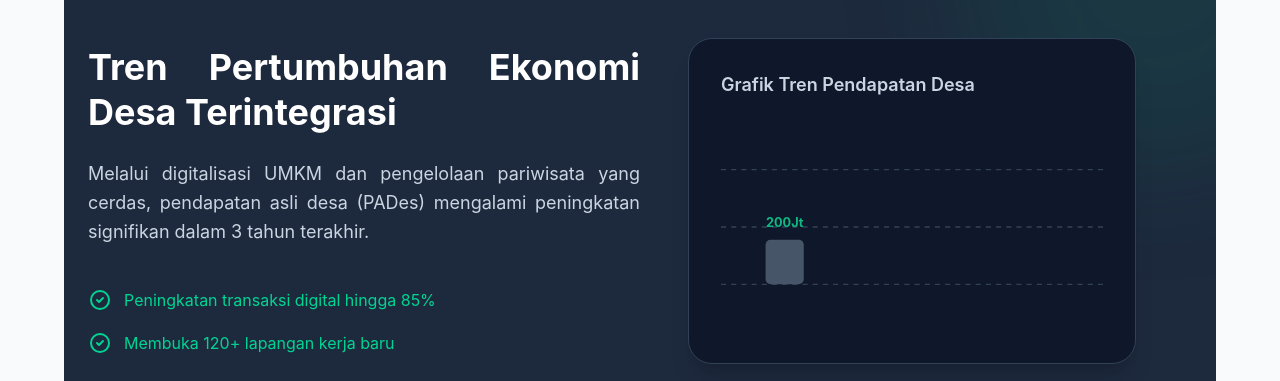
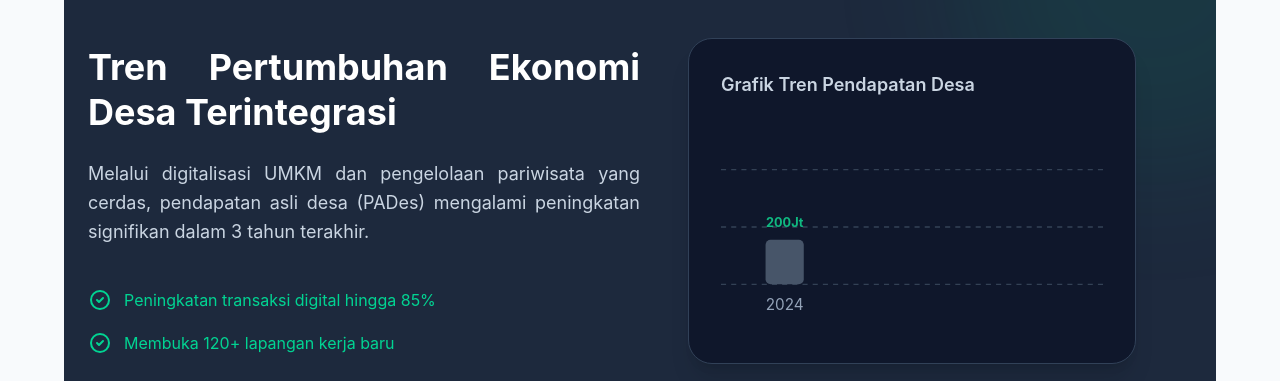
Before and after one commit to muhammadarlianoscar-uti/TA-WEB-24-SEMBADE, a Next.js app in the folder my-app/: page /potensi in a window 1280 px wide. Shown: the part 1500-1881 px from the top of the page. Built offline with nearby package versions, Linux system fonts and the light colour scheme.

Commit message:
menampilkan label tahun 2024 di bawah batang grafik SVG.

```diff
--- a/my-app/app/potensi/page.tsx
+++ b/my-app/app/potensi/page.tsx
@@ -302,6 +302,7 @@ export default function PotensiPage() {
                   {/* Batang 2024 */}
                   <rect x="35" y="85" width="30" height="35" fill="#475569" rx="4" className="hover:fill-emerald-500 transition-colors duration-300 cursor-pointer" />
                   <text x="50" y="75" textAnchor="middle" fill="#10b981" fontSize="10" className="font-bold">200Jt</text>
+                  <text x="50" y="140" textAnchor="middle" fill="#94a3b8" fontSize="12">2024</text>
                 </svg>
               </div>
             </div>
```
